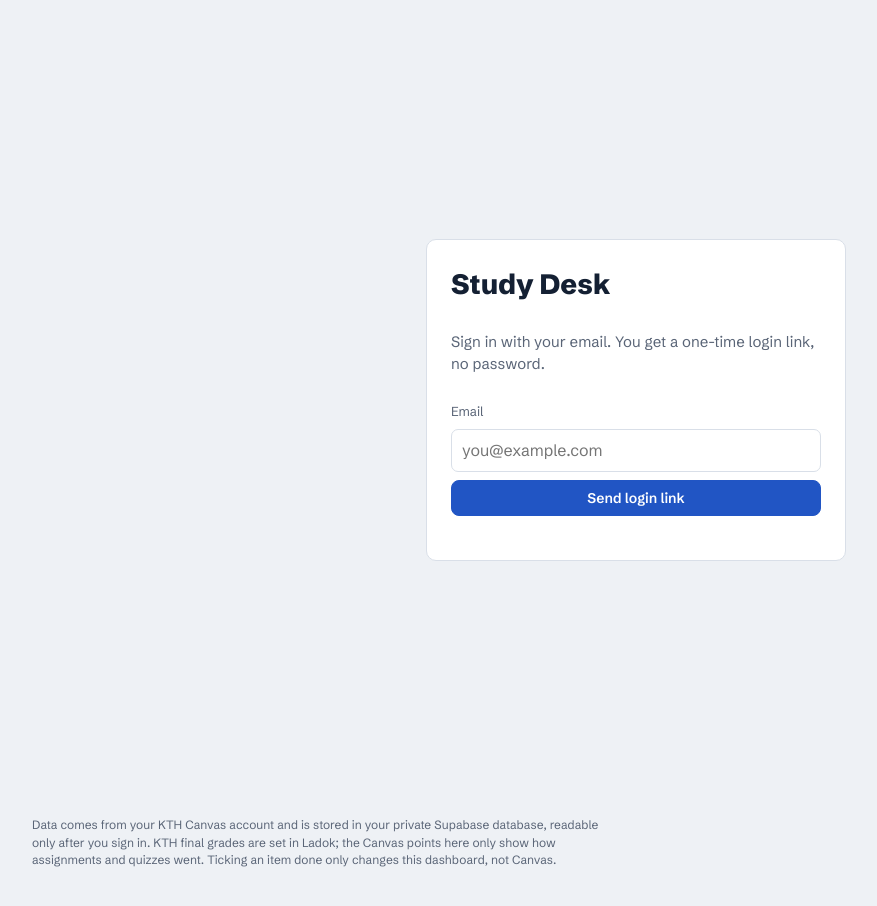
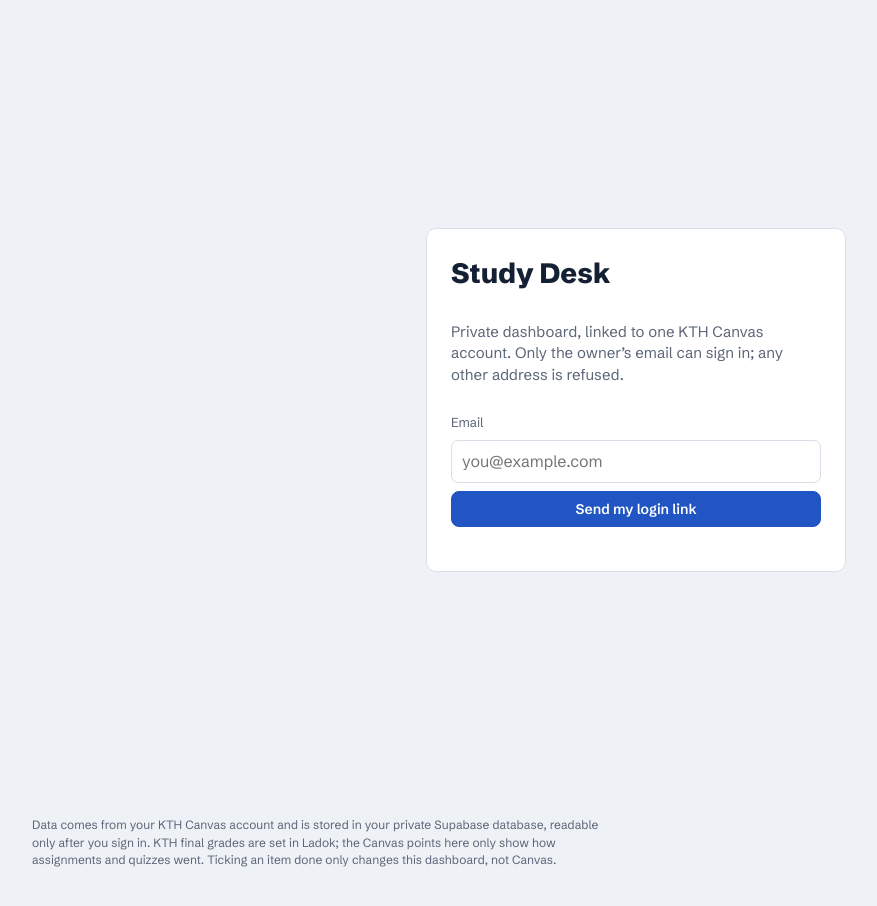
Before and after one commit to OsamaHaydar05/study-desk, a plain HTML site: page index.html in a window 1280 px wide. Shown: the whole page, without its empty margins (4-881 px from the left). Drawn offline with nearby package versions, Linux system fonts and the light colour scheme.

Commit message:
Mark the login as private to the owner
Co-Authored-By: Claude Opus 5.5 <noreply@anthropic.com>

```diff
--- a/index.html
+++ b/index.html
@@ -271,11 +271,11 @@ details.task:not([open]) > summary .open-hint::after { content: " ▾"; }
 <div id="login" class="login" hidden>
   <div class="logincard">
     <h1>Study Desk</h1>
-    <p class="muted" id="loginText">Sign in with your email. You get a one-time login link, no password.</p>
+    <p class="muted" id="loginText">Private dashboard, linked to one KTH Canvas account. Only the owner’s email can sign in; any other address is refused.</p>
     <form id="loginForm">
       <label for="loginEmail" class="muted" style="font-size:13px">Email</label>
       <input id="loginEmail" type="email" autocomplete="email" required placeholder="you@example.com">
-      <button class="btn primary" type="submit" id="loginBtn">Send login link</button>
+      <button class="btn primary" type="submit" id="loginBtn">Send my login link</button>
     </form>
     <div class="msg" id="loginMsg" role="status"></div>
   </div>
```
